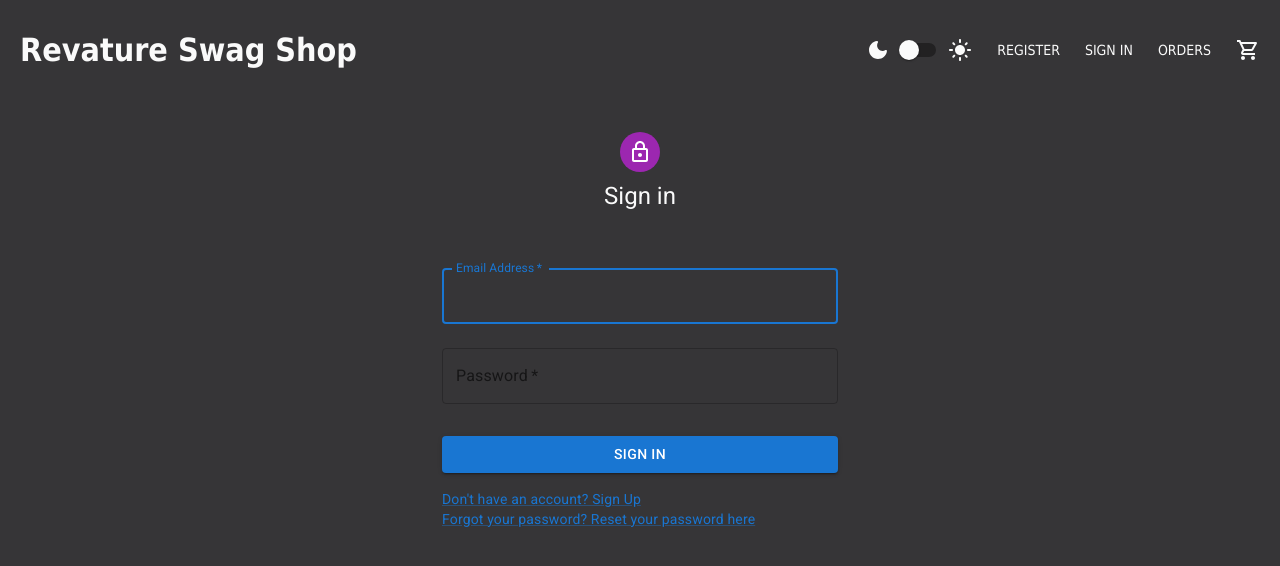
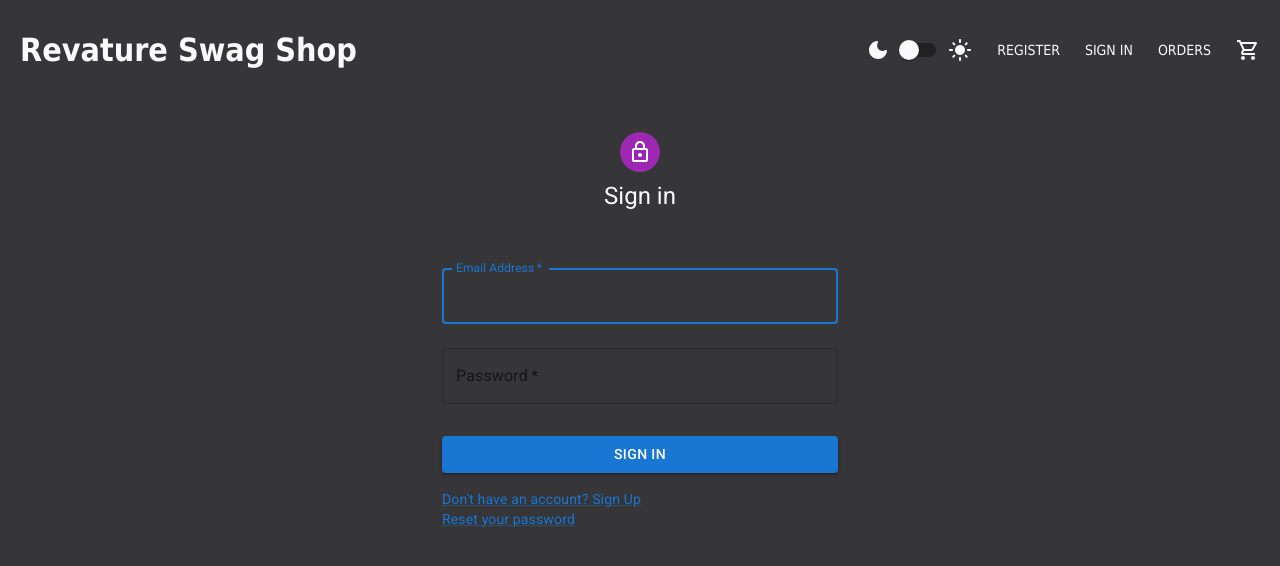
Before and after one commit to Stacks-OnStacksCapstone/e-commerce-react-capstone, a React (Create React App) app: page /login in a window 1280 px wide. Shown: the top 566 px of the page. Built offline with nearby package versions, Linux system fonts and the light colour scheme; no server answers.

Commit message:
SAVEPOINT: adjusted some styling for resetPassword

```diff
--- a/src/components/login/Login.tsx
+++ b/src/components/login/Login.tsx
@@ -77,7 +77,7 @@
             >
               Sign In
             </Button>
-            <Grid container>
+            <Grid container direction='column'>
               <Grid item>
                 <Link href="register" variant="body2">
                   {"Don't have an account? Sign Up"}
@@ -85,7 +85,7 @@
               </Grid>
               <Grid item>
                 <Link href="forgot-password" variant="body2">
-                  {"Forgot your password? Reset your password here"}
+                  {"Reset your password"}
                 </Link>
               </Grid>
             </Grid>
--- a/src/components/login/resetPassword.tsx
+++ b/src/components/login/resetPassword.tsx
@@ -93,7 +93,7 @@
                 <LockOutlinedIcon />
             </Avatar>
             <Typography component="h1" variant="h5">
-                Reset your Password
+                Reset Password
             </Typography>
             {message === undefined ? <p></p> : <p>{message}</p>}
             <Box component="form" onSubmit={handleSubmit} noValidate sx={{ mt: 1 }}>
@@ -104,6 +104,7 @@
                     id="password"
                     label="New Password"
                     name="password"
+                    type="password"
                     autoComplete="password"
                     autoFocus
                 />
```
